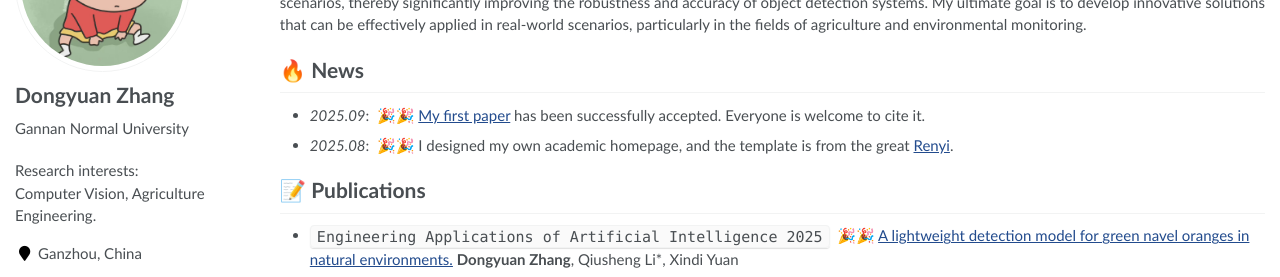
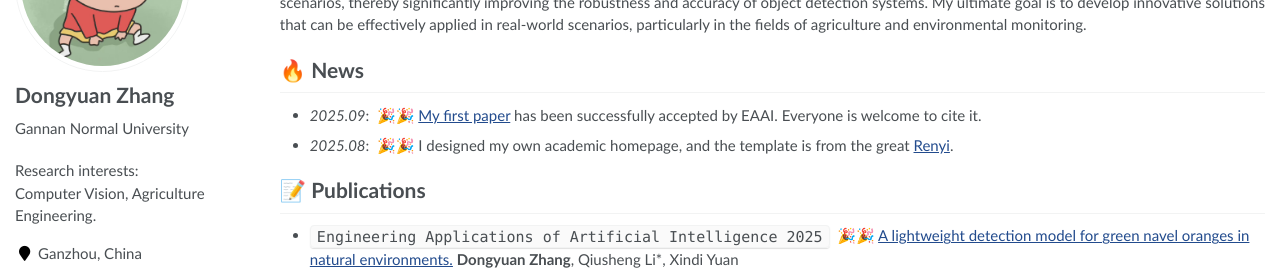
Before and after one commit to zhdongyuan/zhdongyuan.github.io, a Jekyll site: the page built from _pages/about.md, in a window 1280 px wide and 1105 px high. Shown: the part 194-471 px from the top of the window. Built offline with Jekyll 4.4.1, drawn with Linux system fonts in a browser that asks for light colours.

Commit message:
Update about.md

```diff
--- a/_pages/about.md
+++ b/_pages/about.md
@@ -22,7 +22,7 @@ My research interests primarily revolve around computer vision, agricultural eng
 
 # 🔥 News
 
-- *2025.09*: &nbsp;🎉🎉 [My first paper](https://www.sciencedirect.com/science/article/abs/pii/S0952197625021657) has been successfully accepted. Everyone is welcome to cite it.
+- *2025.09*: &nbsp;🎉🎉 [My first paper](https://www.sciencedirect.com/science/article/abs/pii/S0952197625021657) has been successfully accepted by EAAI. Everyone is welcome to cite it.
 - *2025.08*: &nbsp;🎉🎉 I designed my own academic homepage, and the template is from the great [Renyi](https://github.com/RayeRen/acad-homepage.github.io).
 
 # 📝 Publications
```
